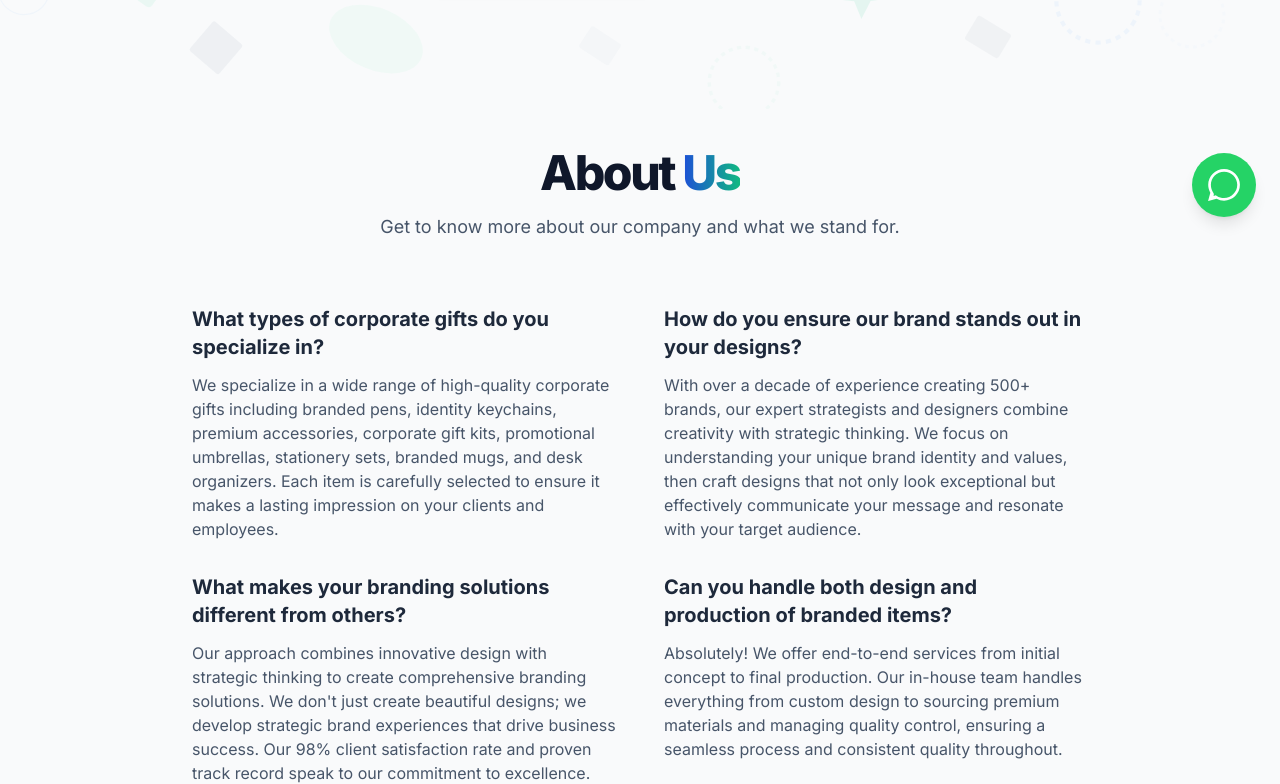
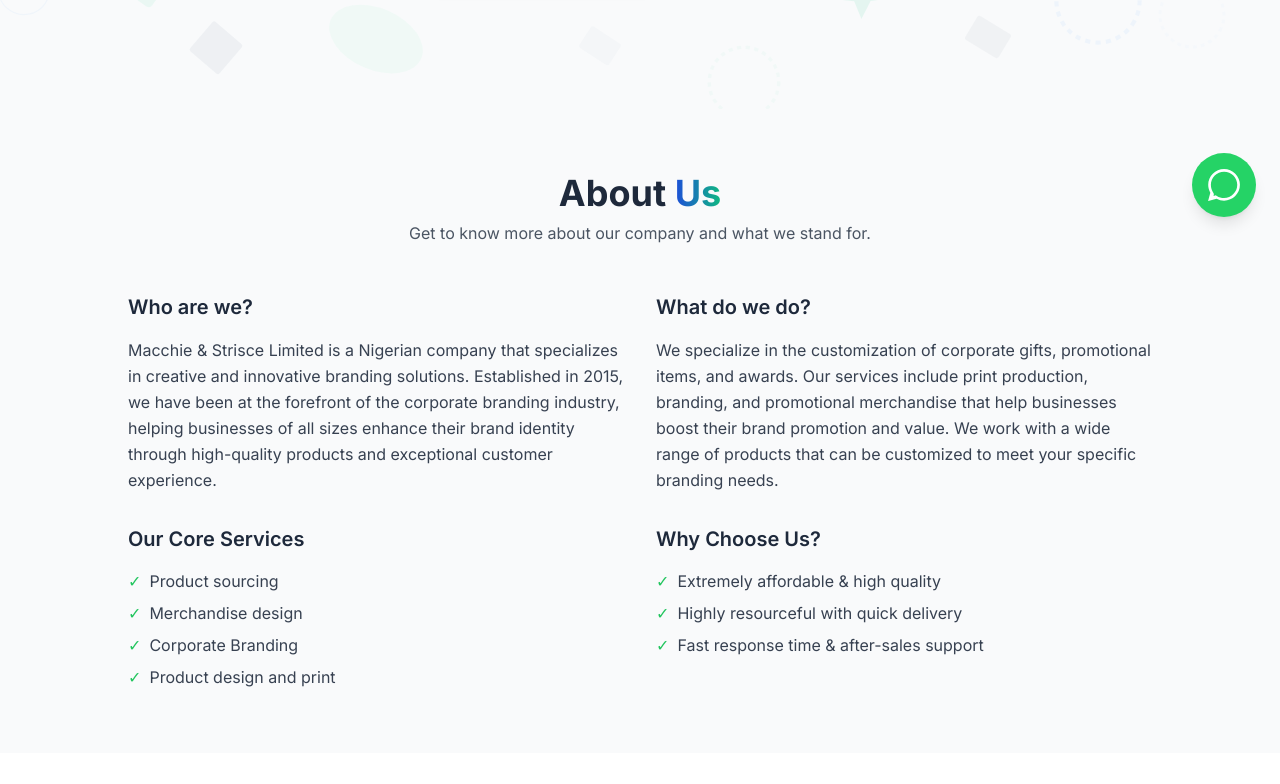
Before and after one commit to Tomzzy21/client1, a React (Vite) app: page / in a window 1280 px wide. Shown: the part 559-1343 px from the top of the page. Built offline with nearby package versions, Linux system fonts and the light colour scheme.

Commit message:
4hrs nawa o

```diff
--- a/components/AboutUs.tsx
+++ b/components/AboutUs.tsx
@@ -1,35 +1,79 @@
 
 import React from 'react';
-import { faqItems } from '../constants';
 import { useScrollAnimation } from '../hooks/useScrollAnimation';
 
-const FAQ: React.FC = () => {
+// Simple checkmark component
+const CheckIcon = () => (
+    <span className="inline-block text-green-500 mr-2">✓</span>
+);
+
+const AboutUs: React.FC = () => {
     const sectionRef = useScrollAnimation();
 
+    const aboutSections = [
+        {
+            title: "Who are we?",
+            content: "Macchie & Strisce Limited is a Nigerian company that specializes in creative and innovative branding solutions. Established in 2015, we have been at the forefront of the corporate branding industry, helping businesses of all sizes enhance their brand identity through high-quality products and exceptional customer experience."
+        },
+        {
+            title: "What do we do?",
+            content: "We specialize in the customization of corporate gifts, promotional items, and awards. Our services include print production, branding, and promotional merchandise that help businesses boost their brand promotion and value. We work with a wide range of products that can be customized to meet your specific branding needs."
+        },
+        {
+            title: "Our Core Services",
+            items: [
+                "Product sourcing",
+                "Merchandise design",
+                "Corporate Branding",
+                "Product design and print"
+            ]
+        },
+        {
+            title: "Why Choose Us?",
+            items: [
+                "Extremely affordable & high quality",
+                "Highly resourceful with quick delivery",
+                "Fast response time & after-sales support"
+            ]
+        }
+    ];
+
     return (
-        <section id="about" ref={sectionRef} className="pt-6 md:pt-10 pb-20 md:pb-32 bg-gray-50">
-            <div className="container mx-auto px-4 sm:px-6 lg:px-8">
-                <div className="text-center mb-16">
-                    <h2 className="text-3xl md:text-4xl lg:text-5xl font-extrabold tracking-tighter text-slate-900">
+        <section id="about" ref={sectionRef} className="py-12 md:py-16">
+            <div className="container mx-auto px-4">
+                <div className="text-center mb-12">
+                    <h2 className="text-3xl md:text-4xl font-bold">
                         About <span className="bg-gradient-to-r from-blue-700 to-emerald-500 bg-clip-text text-transparent">Us</span>
                     </h2>
-                    <p className="mt-4 max-w-2xl mx-auto text-lg text-slate-600">
+                    <p className="mt-2 text-gray-600">
                         Get to know more about our company and what we stand for.
                     </p>
                 </div>
-                <div className="max-w-4xl mx-auto">
-                    <div className="grid md:grid-cols-2 gap-x-12 gap-y-8">
-                        {faqItems.map((item, index) => (
-                            <div key={index}>
-                                <h3 className="text-xl font-bold text-slate-800 mb-3">{item.question}</h3>
-                                <div className="text-slate-600 space-y-2">{item.answer}</div>
-                            </div>
-                        ))}
-                    </div>
+
+                <div className="grid grid-cols-1 md:grid-cols-2 gap-8 max-w-5xl mx-auto">
+                    {aboutSections.map((section, index) => (
+                        <div key={index} className="space-y-4">
+                            <h3 className="text-xl font-semibold">{section.title}</h3>
+                            {'content' in section ? (
+                                <p className="text-gray-700 leading-relaxed">
+                                    {section.content}
+                                </p>
+                            ) : (
+                                <ul className="space-y-2">
+                                    {section.items.map((item, i) => (
+                                        <li key={i} className="flex items-start">
+                                            <span className="text-green-500 mr-2">✓</span>
+                                            <span className="text-gray-700">{item}</span>
+                                        </li>
+                                    ))}
+                                </ul>
+                            )}
+                        </div>
+                    ))}
                 </div>
             </div>
         </section>
     );
 };
 
-export default FAQ;
+export default AboutUs;
--- a/constants.tsx
+++ b/constants.tsx
@@ -239,6 +239,25 @@
     },
 ];
 
+export const aboutUsContent: AboutUsContent[] = [
+    {
+        title: 'Our Story',
+        content: 'Founded with a vision to transform corporate gifting, we started as a small team of passionate designers and brand strategists. Today, we help businesses create meaningful connections through thoughtful, high-quality branded merchandise.'
+    },
+    {
+        title: 'Our Mission',
+        content: 'To deliver exceptional branded products that not only represent your company values but also create lasting impressions. We believe in the power of thoughtful gifting to strengthen business relationships and build brand loyalty.'
+    },
+    {
+        title: 'Our Approach',
+        content: 'We combine innovative design with premium materials to create corporate gifts that stand out. Our team works closely with each client to understand their brand identity and deliver customized solutions that exceed expectations.'
+    },
+    {
+        title: 'Why Choose Us',
+        content: 'With years of experience in the industry, we pride ourselves on exceptional quality, attention to detail, and outstanding customer service. Our clients trust us to deliver products that truly represent their brand.'
+    }
+];
+
 export const faqItems: FAQItem[] = [
     {
         question: 'What types of corporate gifts do you specialize in?',
--- a/package.json
+++ b/package.json
@@ -10,6 +10,7 @@
   },
   "dependencies": {
     "framer-motion": "^12.23.24",
+    "lucide-react": "^0.554.0",
     "react": "^19.1.1",
     "react-dom": "^19.1.1",
     "react-icons": "^5.5.0"
--- a/types.ts
+++ b/types.ts
@@ -42,6 +42,11 @@
   answer: string | ReactNode;
 }
 
+export interface AboutUsContent {
+  title: string;
+  content: string;
+}
+
 export interface PortfolioItem {
   id: number;
   title: string;
```
Also changed, not shown: 1 other file (tests, documents, lock files or other folders).
